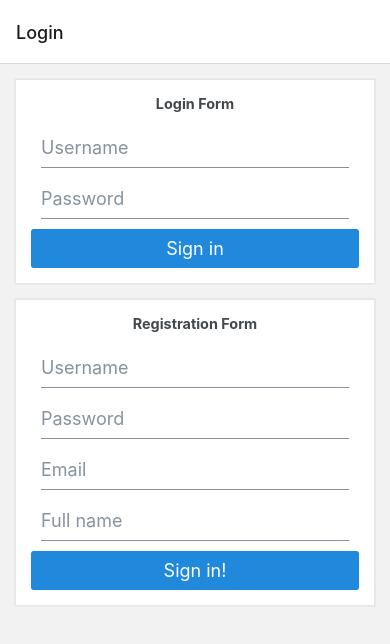
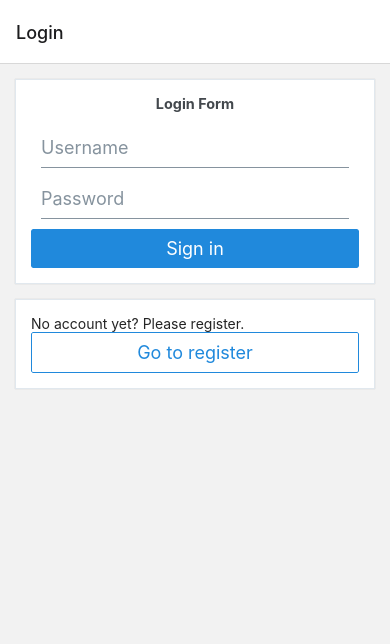
Before and after one commit to frozenfi/wbma-exercise, a React Native app: screen /Login in a window 390 px wide. Shown: the top 644 px of the page. Built offline with nearby package versions, Linux system fonts and the light colour scheme.

Commit message:
strict validation implemented

```diff
--- a/components/RegisterForm.js
+++ b/components/RegisterForm.js
@@ -1,31 +1,42 @@
-import {Card, Button, Text, Input} from '@rneui/themed';
+import {Card, Button, Input} from '@rneui/themed';
 import {useForm, Controller} from 'react-hook-form';
 import {useUser} from '../hooks/ApiHooks';
 
 const RegisterForm = () => {
-  const {postUser} = useUser();
+  const {postUser, checkUserName} = useUser();
+
   const {
     control,
     handleSubmit,
+    getValues,
     formState: {errors},
   } = useForm({
     defaultValues: {
       username: '',
       password: '',
+      confirmPassword: '',
       email: '',
       full_name: '',
     },
+    mode: 'onBlur',
   });
-  const register = async (data) => {
-    console.log('Submitted user data', data);
+  const register = async (registerData) => {
+    delete registerData.confirmPassword;
+    console.log('Registering: ', registerData);
     try {
-      const userData = await postUser(data);
-      console.log('Register form submit: ', userData);
-      if (userData) {
-        Alert.alert('Success', 'Signed up successfully.');
-      }
+      const registerResult = await postUser(registerData);
+      console.log('registeration result', registerResult);
     } catch (error) {
-      console.error(('register', error));
+      console.error('register', error);
+    }
+  };
+  const checkUser = async (username) => {
+    try {
+      const userAvailable = await checkUserName(username);
+      console.log('checkUser: ', userAvailable);
+      return userAvailable || 'Username is already taken';
+    } catch (error) {
+      console.error('checkUser: ', error.message);
     }
   };
 
@@ -34,25 +45,40 @@ const RegisterForm = () => {
       <Card.Title>Registration Form</Card.Title>
       <Controller
         control={control}
-        rules={{required: true, minLength: 3}}
+        rules={{
+          required: {value: true, message: 'This is required.'},
+          minLength: {
+            value: 3,
+            message: 'Username min length is 3 characters.',
+          },
+          validate: checkUser,
+        }}
         render={({field: {onChange, onBlur, value}}) => (
           <Input
             placeholder="Username"
             onBlur={onBlur}
             onChangeText={onChange}
             value={value}
+            autoCapitalize="none"
+            errorMessage={errors.username && errors.username.message}
           />
         )}
         name="username"
       />
 
-      {errors.username?.type === 'required' && <Text>is required</Text>}
-      {errors.username?.type === 'minLength' && (
-        <Text>min length is 3 characters</Text>
-      )}
       <Controller
         control={control}
-        rules={{required: true, minLength: 5}}
+        rules={{
+          required: {
+            value: true,
+            message:
+              'Minimum 5 characters, needs one number and one uppercase letter',
+          },
+          pattern: {
+            value: /(?=.*\p{Lu})(?=.*[0-9]).{5,}/u,
+            message: 'min 5 characters, needs one number, one uppercase letter',
+          },
+        }}
         render={({field: {onChange, onBlur, value}}) => (
           <Input
             placeholder="Password"
@@ -64,39 +90,68 @@ const RegisterForm = () => {
         )}
         name="password"
       />
-      {errors.password && <Text>Password (min. 5 chars) is required .</Text>}
       <Controller
         control={control}
-        rules={{required: true}}
+        rules={{
+          validate: (value) => {
+            if (value === getValues('password')) {
+              return true;
+            } else {
+              return 'passwords must match';
+            }
+          },
+        }}
+        render={({field: {onChange, onBlur, value}}) => (
+          <Input
+            placeholder="Confirm password"
+            onBlur={onBlur}
+            onChangeText={onChange}
+            value={value}
+            secureTextEntry={true}
+            errorMessage={
+              errors.confirmPassword && errors.confirmPassword.message
+            }
+          />
+        )}
+        name="confirmPassword"
+      />
+      <Controller
+        control={control}
+        rules={{
+          required: {value: true, message: 'email is required'},
+          pattern: {
+            value: /^[a-z0-9.-]{1,64}@[a-z0-9.-]{3,64}/i,
+            message: 'Must be a valid email',
+          },
+        }}
         render={({field: {onChange, onBlur, value}}) => (
           <Input
             placeholder="Email"
             onBlur={onBlur}
             onChangeText={onChange}
             value={value}
+            errorMessage={errors.email && errors.email.message}
           />
         )}
         name="email"
       />
-      {errors.email?.type === 'required' && <Text>is required</Text>}
+
       <Controller
         control={control}
-        rules={{minLength: 3}}
+        rules={{minLength: {value: 3, message: 'must be at least 3 chars'}}}
         render={({field: {onChange, onBlur, value}}) => (
           <Input
             placeholder="Full name"
             onBlur={onBlur}
             onChangeText={onChange}
             value={value}
+            errorMessage={errors.full_name && errors.full_name.message}
           />
         )}
         name="full_name"
       />
-      {errors.full_name?.type === 'minLength' && (
-        <Text>min length is 3 characters</Text>
-      )}
 
-      <Button title="Sign in!" onPress={handleSubmit(register)} />
+      <Button title="Sign up!" onPress={handleSubmit(register)} />
     </Card>
   );
 };
--- a/hooks/ApiHooks.js
+++ b/hooks/ApiHooks.js
@@ -51,8 +51,15 @@ const useUser = () => {
     };
     return await doFetch(baseUrl + 'users', options);
   };
-
-  return {getUserByToken, postUser};
+  const checkUserName = async (username) => {
+    try {
+      const result = await doFetch(baseUrl + 'users/username/' + username);
+      return result.available;
+    } catch (error) {
+      throw new Error('checkUsername: ' + error.message);
+    }
+  };
+  return {getUserByToken, postUser, checkUserName};
 };
 
 const useTag = () => {
--- a/views/Login.js
+++ b/views/Login.js
@@ -1,10 +1,6 @@
-import {
-  KeyboardAvoidingView,
-  TouchableOpacity,
-  Keyboard,
-  Platform,
-} from 'react-native';
-import {useContext, useEffect} from 'react';
+import {ScrollView, TouchableOpacity, Keyboard} from 'react-native';
+import {Button, Card, Text} from '@rneui/base';
+import {useContext, useEffect, useState} from 'react';
 import PropTypes from 'prop-types';
 import {MainContext} from '../contexts/MainContext';
 import AsyncStorage from '@react-native-async-storage/async-storage';
@@ -15,6 +11,7 @@ import RegisterForm from '../components/RegisterForm';
 const Login = ({navigation}) => {
   const {setIsLoggedIn, setUser} = useContext(MainContext);
   const {getUserByToken} = useUser();
+  const [toggleForm, setToggleForm] = useState(true);
 
   const checkToken = async () => {
     try {
@@ -35,14 +32,25 @@ const Login = ({navigation}) => {
   }, []);
 
   return (
-    <TouchableOpacity onPress={() => Keyboard.dismiss()} activeOpacity={1}>
-      <KeyboardAvoidingView
-        behavior={Platform.OS === 'ios' ? 'padding' : 'height'}
-      >
-        <LoginForm />
-        <RegisterForm />
-      </KeyboardAvoidingView>
-    </TouchableOpacity>
+    <ScrollView>
+      <TouchableOpacity onPress={() => Keyboard.dismiss()} activeOpacity={1}>
+        {toggleForm ? <LoginForm /> : <RegisterForm />}
+        <Card>
+          <Text>
+            {toggleForm
+              ? 'No account yet? Please register.'
+              : 'Already have an account? Please login.'}
+          </Text>
+          <Button
+            type="outline"
+            title={toggleForm ? 'Go to register' : 'Go to login'}
+            onPress={() => {
+              setToggleForm(!toggleForm);
+            }}
+          />
+        </Card>
+      </TouchableOpacity>
+    </ScrollView>
   );
 };
 
--- a/views/Profile.js
+++ b/views/Profile.js
@@ -7,12 +7,12 @@ import {uploadUrl} from '../utils/variables';
 const Profile = () => {
   const {getFilesByTag} = useTag();
   const {setIsLoggedIn, user, setUser} = useContext(MainContext);
-  const [avatar, setAvatar] = useState('');
+  const [avatar, setAvatar] = useState('http://placekitten.com/640');
 
   const loadAvatar = async () => {
     try {
       const avatarArray = await getFilesByTag('avatar_' + user.user_id);
-      setAvatar(avatarArray.pop().filename);
+      setAvatar(avatarArray?.pop()?.filename);
     } catch (e) {
       console.error('Use avatar fetch failed', e.message);
     }
--- a/views/Single.js
+++ b/views/Single.js
@@ -3,7 +3,7 @@ import PropTypes from 'prop-types';
 import {uploadUrl} from '../utils/variables';
 
 const Single = ({route}) => {
-  //console.log(route.params);
+
   const {
     title,
     description,
```
